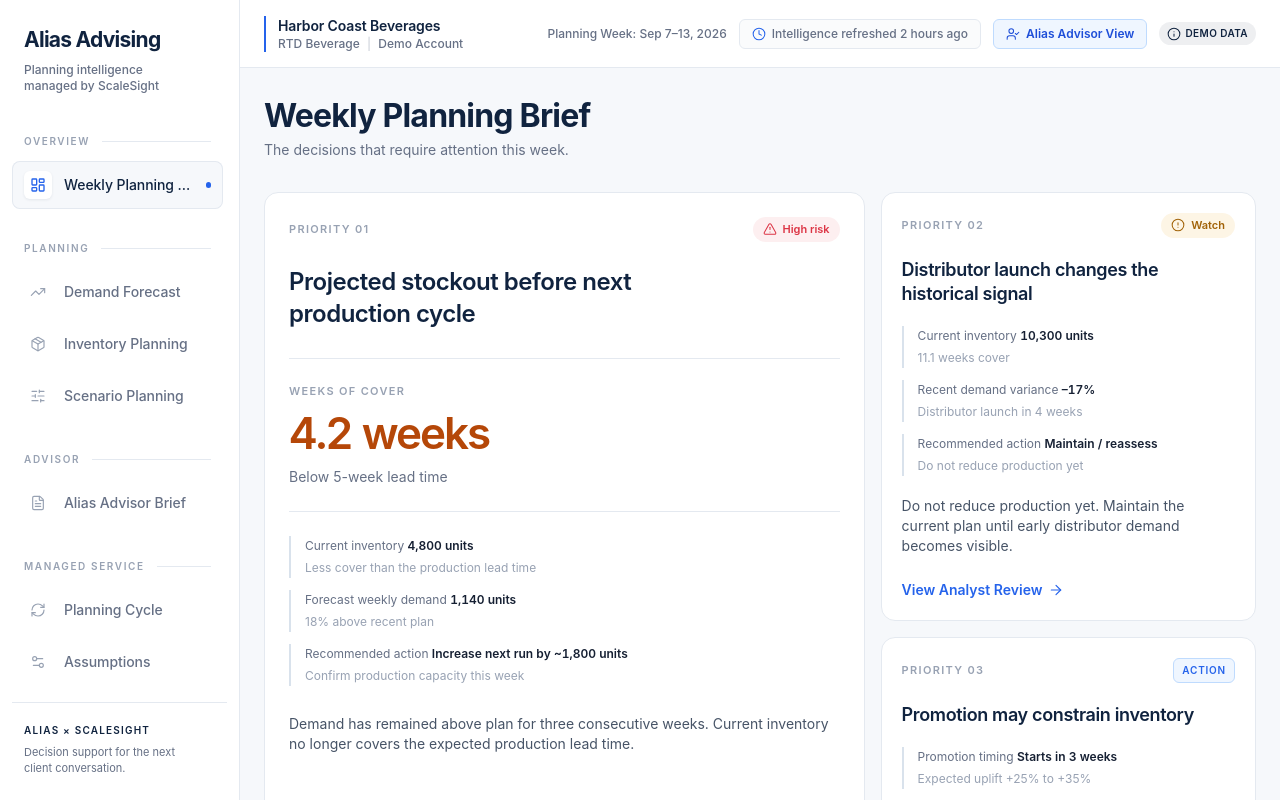
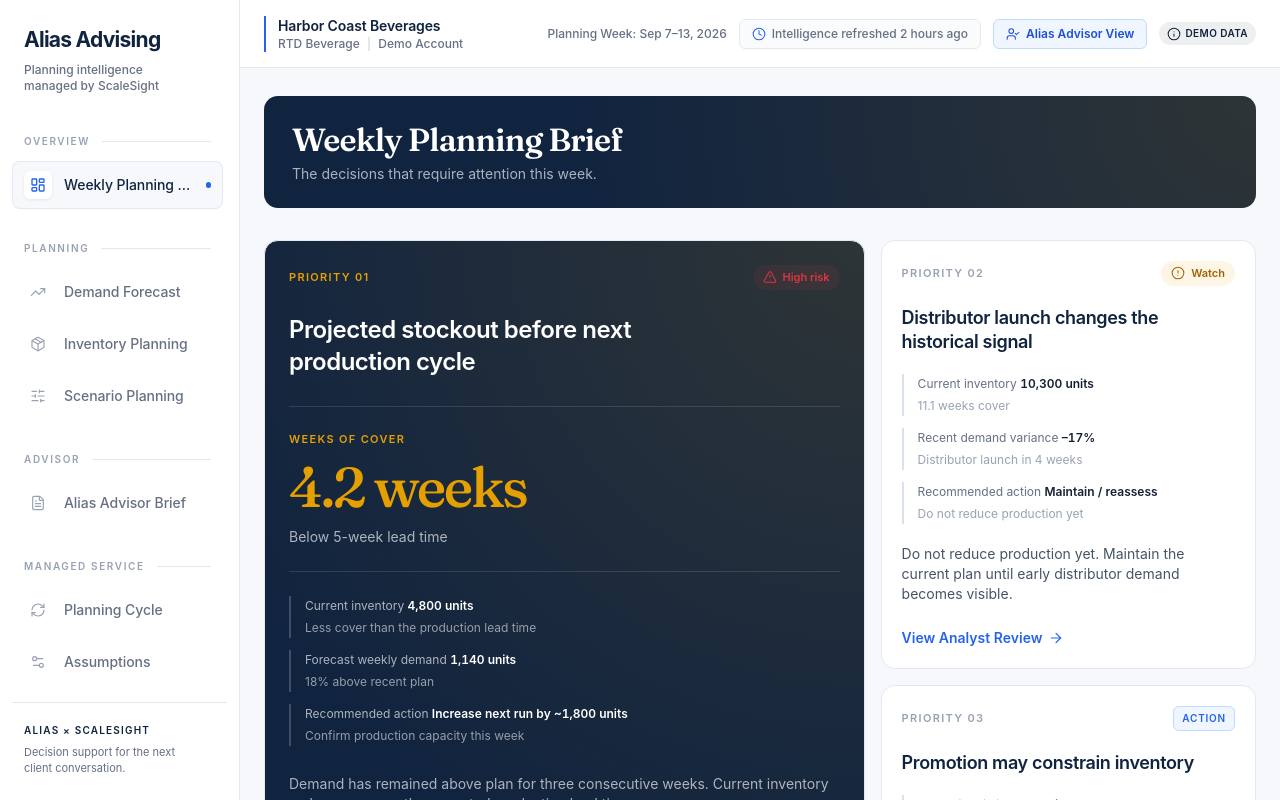
Before and after one commit to Mwahib001/Scalesight-Demo-Planning-Workspace, a Next.js app: page / in a window 1280 px wide. Shown: the top 800 px of the page. Built offline with nearby package versions, Linux system fonts and the light colour scheme.

Commit message:
changed to golden blue theme

```diff
--- a/app/globals.css
+++ b/app/globals.css
@@ -35,4 +35,6 @@ button { cursor: pointer; }
 .statement-list { display: grid; gap: var(--space-compact); }
 .statement-item { display: grid; grid-template-columns: 6px minmax(0, 1fr); gap: var(--space-tight); align-items: start; }
 .statement-marker { width: 6px; height: 6px; margin-top: 7px; border-radius: 9999px; background: #2563EB; }
+.font-display { font-family: var(--font-display), Georgia, serif; }
+.hero-band { background: #10233F radial-gradient(circle at top right, rgba(229,160,0,0.14), transparent 70%); }
 @media print { header, aside, .no-print { display: none !important; } main { padding: 0 !important; } }
--- a/components/workspace-page.tsx
+++ b/components/workspace-page.tsx
@@ -88,13 +88,18 @@ function PageTitle({
   subtitle: string;
   action?: React.ReactNode;
 }) {
+  const isAdvisorBrief = title === "Alias Advisor Brief";
   return (
-    <div className="mb-8 flex flex-col justify-between gap-4 sm:flex-row sm:items-end">
+    <div className={`mb-8 flex flex-col justify-between gap-4 sm:flex-row sm:items-end ${
+      isAdvisorBrief
+        ? "border-b-2 border-[#E5A000] pb-5"
+        : "hero-band rounded-[14px] px-5 py-6 sm:px-7"
+    }`}>
       <div>
-        <h1 className="text-[32px] font-bold leading-10 tracking-[-0.025em] text-[#10233F]">
+        <h1 className={`font-display text-[32px] font-semibold leading-10 tracking-[-0.025em] ${isAdvisorBrief ? "text-[#10233F]" : "text-white"}`}>
           {title}
         </h1>
-        <p className="mt-1 text-sm leading-5 text-[#667085]">{subtitle}</p>
+        <p className={`mt-1 text-sm leading-5 ${isAdvisorBrief ? "text-[#667085]" : "text-white/65"}`}>{subtitle}</p>
       </div>
       {action}
     </div>
@@ -405,14 +410,16 @@ function Weekly() {
 
       <div className="grid gap-4 xl:grid-cols-[1.6fr_1fr]">
         {(() => {
-          const renderCard = (card, index) => (
+          const renderCard = (card: (typeof cards)[number], index: number) => (
             <Card
-              className={`group flex h-full flex-col border-[#E4E9F0] bg-white shadow-none transition-all duration-200 hover:-translate-y-0.5 hover:border-[#CBD5E1] hover:shadow-[0_8px_20px_rgba(16,35,63,0.06)] ${
-                index === 0 ? "p-6" : "p-5"
+              className={`group flex h-full flex-col shadow-none transition-all duration-200 hover:-translate-y-0.5 ${
+                index === 0
+                  ? "hero-band border-[#10233F] p-6 text-white"
+                  : "border-[#E4E9F0] bg-white p-5 hover:border-[#CBD5E1] hover:shadow-[0_8px_20px_rgba(16,35,63,0.06)]"
               }`}
             >
               <div className="flex items-center justify-between gap-3">
-                <p className="text-[11px] font-semibold uppercase tracking-[0.12em] text-[#98A2B3]">
+                <p className={`text-[11px] font-semibold uppercase tracking-[0.12em] ${index === 0 ? "text-[#E5A000]" : "text-[#98A2B3]"}`}>
                   Priority {String(index + 1).padStart(2, "0")}
                 </p>
 
@@ -426,7 +433,7 @@ function Weekly() {
               </div>
 
               <h2
-                className={`max-w-[24rem] font-semibold tracking-[-0.02em] text-[#10233F] ${
+                className={`max-w-[24rem] font-semibold tracking-[-0.02em] ${index === 0 ? "text-white" : "text-[#10233F]"} ${
                   index === 0
                     ? "mt-6 text-2xl leading-8"
                     : "mt-5 text-lg leading-6"
@@ -437,18 +444,18 @@ function Weekly() {
 
               {index === 0 ? (
                 <>
-                  <div className="mt-7 border-y border-[#E4E9F0] py-6">
-                    <p className="text-[11px] font-semibold uppercase tracking-[0.12em] text-[#98A2B3]">
+                  <div className="mt-7 border-y border-white/12 py-6">
+                    <p className="text-[11px] font-semibold uppercase tracking-[0.12em] text-[#E5A000]">
                       Weeks of cover
                     </p>
-                    <p className="mt-3 text-[44px] font-semibold leading-none tracking-[-0.045em] tabular-nums text-[#B54708]">
+                    <p className="font-display mt-3 text-[56px] font-medium leading-none tracking-[-0.045em] tabular-nums text-[#E5A000]">
                       {
                         card.rows.find(
                           (row) => row[0] === "Weeks of cover",
                         )?.[1]
                       }
                     </p>
-                    <p className="mt-3 text-sm text-[#667085]">
+                    <p className="mt-3 text-sm text-white/65">
                       {
                         card.rows.find(
                           (row) => row[0] === "Weeks of cover",
@@ -463,15 +470,15 @@ function Weekly() {
                       .map((row) => (
                         <div
                           key={row[0]}
-                          className="border-l-2 border-[#D9E2EC] pl-3.5"
+                          className="border-l-2 border-white/20 pl-3.5"
                         >
-                          <p className="text-xs leading-5 text-[#667085]">
+                          <p className="text-xs leading-5 text-white/65">
                             {row[0]}{" "}
-                            <b className="tabular-nums font-semibold text-[#162033]">
+                            <b className="tabular-nums font-semibold text-white">
                               {row[1]}
                             </b>
                           </p>
-                          <p className="mt-0.5 text-xs leading-5 text-[#98A2B3]">
+                          <p className="mt-0.5 text-xs leading-5 text-white/55">
                             {row[2]}
                           </p>
                         </div>
@@ -500,19 +507,19 @@ function Weekly() {
               )}
 
               <p
-                className={`${index === 0 ? "mt-7" : "mt-5"} text-sm leading-5 text-[#475467]`}
+                className={`${index === 0 ? "mt-7 text-white/65" : "mt-5 text-[#475467]"} text-sm leading-5`}
               >
                 {card.note}
               </p>
 
-              <span className="mt-auto inline-flex items-center gap-1.5 pt-6 text-sm font-semibold text-[#2563EB] transition-colors group-hover:text-[#1D4ED8]">
+              <span className={`mt-auto inline-flex items-center gap-1.5 pt-6 text-sm font-semibold transition-colors ${index === 0 ? "border-t border-white/12 text-[#E5A000]" : "text-[#2563EB] group-hover:text-[#1D4ED8]"}`}>
                 {card.cta}
                 <ArrowRight size={16} strokeWidth={1.75} />
               </span>
             </Card>
           );
 
-          const linkFor = (card, index) => (
+          const linkFor = (card: (typeof cards)[number], index: number) => (
             <Link
               key={card.title}
               href={card.href}
@@ -696,8 +703,7 @@ function Forecast() {
           action={<SkuSelect />}
         />
 
-        <Card className="overflow-hidden border-[#E4E9F0] bg-white p-0 shadow-none">
-          <div className="grid gap-0 sm:grid-cols-2 xl:grid-cols-5">
+        <div className="grid gap-4 sm:grid-cols-2 xl:grid-cols-[1.35fr_repeat(4,1fr)]">
             {[
               [
                 "Next 4 Weeks",
@@ -713,33 +719,26 @@ function Forecast() {
               ["Upside Scenario", "+27.5%", "not a promise"],
               ["Confidence", "Moderate", "analyst-reviewed"],
             ].map(([label, value, detail], i) => (
-              <div
+              <Card
                 key={label}
-                className={`relative px-5 py-5 ${
-                  i > 0
-                    ? "border-t border-[#E4E9F0] sm:border-t-0 sm:border-l"
-                    : ""
+                className={`relative p-5 shadow-none ${
+                  i === 0
+                    ? "hero-band border-[#10233F] sm:row-span-2 xl:row-auto"
+                    : "border-[#E4E9F0] bg-white"
                 }`}
               >
-                {i === 2 && (
-                  <span
-                    aria-hidden
-                    className="absolute inset-y-5 left-0 hidden w-0.5 rounded-full bg-[#2563EB] sm:block"
-                  />
-                )}
-
-                <p className="text-[10px] font-semibold uppercase tracking-[0.14em] text-[#98A2B3]">
+                <p className={`text-[10px] font-semibold uppercase tracking-[0.14em] ${i === 0 ? "text-[#E5A000]" : "text-[#98A2B3]"}`}>
                   {label}
                 </p>
-                <p className="mt-3 text-xl font-semibold tracking-[-0.025em] text-[#10233F]">
+                <p className={`${i === 0 ? "font-display text-[52px] font-medium leading-none text-[#E5A000]" : "text-xl font-semibold text-[#10233F]"} mt-3 tracking-[-0.025em]`}>
                   {value}
                 </p>
-                <p className="mt-1 text-xs text-[#667085]">{detail}</p>
-              </div>
+                <p className={`mt-1 text-xs ${i === 0 ? "text-white/65" : "text-[#667085]"}`}>{detail}</p>
+              </Card>
             ))}
-          </div>
-        </Card>
-
+        </div>
+
+        <div className="grid gap-6 xl:grid-cols-[1.6fr_1fr]">
         <Card className="overflow-hidden border-[#E4E9F0] bg-white p-0 shadow-none">
           <div className="flex items-center justify-between border-b border-[#E4E9F0] px-5 py-4">
             <div>
@@ -762,7 +761,7 @@ function Forecast() {
         </Card>
 
         <Card className="border-[#E4E9F0] bg-white p-5 shadow-none">
-          <div className="grid gap-6 lg:grid-cols-[1.05fr_0.95fr] lg:gap-10">
+          <div className="grid gap-6 xl:grid-cols-1">
             <div>
               <p className="text-[10px] font-semibold uppercase tracking-[0.14em] text-[#98A2B3]">
                 Advisor interpretation
@@ -792,6 +791,7 @@ function Forecast() {
             </div>
           </div>
         </Card>
+        </div>
 
         <div className="border-t border-[#E4E9F0] pt-5">
           <div className="flex flex-wrap gap-2">
@@ -939,13 +939,13 @@ function Inventory() {
             aria-label="Close drawer"
             className="absolute inset-0 bg-[#10233F]/[.24]"
           />
-          <aside className="absolute right-0 top-0 h-full w-full max-w-[400px] overflow-auto bg-white p-6 shadow-[-4px_0_24px_rgba(16,35,63,0.12)]">
-            <div className="flex items-start justify-between">
+          <aside className="absolute right-0 top-0 h-full w-full max-w-[400px] overflow-auto bg-white shadow-[-4px_0_24px_rgba(16,35,63,0.12)]">
+            <div className="hero-band flex items-start justify-between px-6 py-5">
               <div>
-                <p className="text-xs font-medium text-[#667085]">
+                <p className="text-xs font-medium text-white/65">
                   Inventory Detail
                 </p>
-                <h2 className="mt-1 text-xl font-bold text-[#10233F]">
+                <h2 className="font-display mt-1 text-xl font-semibold text-white">
                   {selected.name}
                 </h2>
               </div>
@@ -953,11 +953,16 @@ function Inventory() {
                 variant="icon"
                 aria-label="Close inventory detail"
                 onClick={() => setOpen(false)}
+                className="border border-[#E5A000]/40 bg-transparent text-[#E5A000] hover:bg-white/10"
               >
                 <X size={16} strokeWidth={1.75} />
               </Button>
             </div>
-            <dl className="mt-6 divide-y divide-[#E4E9F0] text-sm tabular-nums">
+            <div className="mx-6 mt-5 border-l-2 border-[#E5A000] bg-[#FFF9E8] px-4 py-3">
+              <p className="text-[10px] font-semibold uppercase tracking-[0.12em] text-[#A16207]">Projected stockout</p>
+              <p className="mt-1 font-semibold text-[#10233F]">Oct 14, 2026</p>
+            </div>
+            <dl className="mx-6 mt-5 divide-y divide-[#E4E9F0] text-sm tabular-nums">
               {facts.map(([label, value]) => (
                 <div
                   className="flex items-center justify-between gap-4 py-3"
@@ -972,10 +977,10 @@ function Inventory() {
                 </div>
               ))}
             </dl>
-            <div className="space-section">
+            <div className="mx-6 space-section">
               <InventoryProjection sku={selected} />
             </div>
-            <div className="mt-4 border-t border-[#E4E9F0] pt-4">
+            <div className="mx-6 mt-4 border-t border-[#E4E9F0] pb-6 pt-4">
               <p className="text-sm font-semibold text-[#10233F]">
                 Projected safety-stock breach: Oct 5, 2026
               </p>
@@ -1213,8 +1218,8 @@ function Scenario() {
         </Card>
 
         <div className="min-w-0 space-y-5">
-          <Card className="overflow-hidden border-[#E4E9F0] bg-white p-0 shadow-none">
-            <div className="border-b border-[#E4E9F0] px-5 py-4">
+          <div>
+            <div className="mb-4">
               <p className="text-[10px] font-semibold uppercase tracking-[0.14em] text-[#98A2B3]">
                 Scenario output
               </p>
@@ -1224,7 +1229,7 @@ function Scenario() {
               </p>
             </div>
 
-            <div className="grid gap-0 sm:grid-cols-2 xl:grid-cols-5">
+            <div className="grid gap-4 sm:grid-cols-2 xl:grid-cols-[1.35fr_repeat(4,1fr)]">
               {[
                 [
                   "Current Stockout",
@@ -1255,16 +1260,16 @@ function Scenario() {
                   false,
                   false,
                 ],
-              ].map(([label, value, detail, primary, danger], i) => (
-                <div
-                  className={`relative p-5 ${
-                    i > 0
-                      ? "border-t border-[#E4E9F0] sm:border-t-0 sm:border-l"
-                      : ""
+              ].map(([label, value, detail, primary, danger]) => (
+                <Card
+                  className={`relative p-5 shadow-none ${
+                    label === "Scenario Stockout"
+                      ? "hero-band border-[#10233F] sm:row-span-2 xl:row-auto"
+                      : "border-[#E4E9F0] bg-white"
                   }`}
                   key={String(label)}
                 >
-                  {Boolean(primary) && (
+                  {Boolean(primary) && label !== "Scenario Stockout" && (
                     <span
                       aria-hidden
                       className={`absolute inset-y-5 left-0 hidden w-0.5 rounded-full sm:block ${
@@ -1273,7 +1278,13 @@ function Scenario() {
                     />
                   )}
 
-                  {label === "Safety Coverage" ? (
+                  {label === "Scenario Stockout" ? (
+                    <>
+                      <p className="text-[10px] font-semibold uppercase tracking-[0.12em] text-[#E5A000]">{label}</p>
+                      <p className="font-display mt-3 text-[52px] font-medium leading-none tracking-[-0.04em] text-[#E5A000]">{value}</p>
+                      <p className="mt-3 border-t border-white/12 pt-3 text-xs text-white/65">{detail}</p>
+                    </>
+                  ) : label === "Safety Coverage" ? (
                     <>
                       <p className="text-[10px] font-semibold uppercase tracking-[0.12em] text-[#98A2B3]">
                         {label}
@@ -1296,10 +1307,10 @@ function Scenario() {
                       danger={Boolean(danger)}
                     />
                   )}
-                </div>
+                </Card>
               ))}
             </div>
-          </Card>
+          </div>
 
           <Card className="relative overflow-hidden border-[#E4E9F0] bg-white p-5 shadow-none">
             <span
@@ -1754,7 +1765,7 @@ function Managed() {
         <div className="relative grid gap-3 xl:grid-cols-5">
           <div
             aria-hidden
-            className="absolute left-[10%] right-[10%] top-[29px] hidden h-px bg-gradient-to-r from-[#BFDBFE] via-[#2563EB] to-[#BFDBFE] xl:block"
+            className="absolute left-[10%] right-[10%] top-[29px] hidden h-1 rounded-full bg-[#10233F] xl:block"
           />
 
           {flow.map(([title, body, result], i) => (
@@ -1766,11 +1777,7 @@ function Managed() {
             >
               <div className="flex items-start justify-between gap-3">
                 <span
-                  className={`relative z-10 inline-flex h-9 w-9 items-center justify-center rounded-full text-xs font-semibold ring-4 ring-white ${
-                    i === flow.length - 1
-                      ? "bg-[#2563EB] text-white"
-                      : "bg-[#EFF6FF] text-[#2563EB]"
-                  }`}
+                  className="relative z-10 inline-flex h-9 w-9 items-center justify-center rounded-full bg-[#10233F] text-xs font-semibold text-[#E5A000] ring-4 ring-white"
                 >
                   0{i + 1}
                 </span>
@@ -2001,26 +2008,26 @@ function Assumptions() {
               </span>
             </div>
 
-            <div className="relative bg-[#F8FBFF] p-5 sm:p-6">
+            <div className="hero-band relative p-5 sm:p-6">
               <span
                 aria-hidden
-                className="absolute inset-y-0 left-0 w-1 bg-[#2563EB]"
+                className="absolute inset-y-0 left-0 w-1 bg-[#E5A000]"
               />
 
               <div className="flex items-center gap-3 pl-2">
-                <span className="h-2 w-2 rounded-full bg-[#2563EB]" />
-                <p className="text-[10px] font-semibold uppercase tracking-[0.14em] text-[#1D4ED8]">
+                <span className="h-2 w-2 rounded-full bg-[#E5A000]" />
+                <p className="text-[10px] font-semibold uppercase tracking-[0.14em] text-[#E5A000]">
                   With Distributor Launch
                 </p>
               </div>
 
-              <p className="mt-5 max-w-xl pl-2 text-[15px] font-medium leading-7 text-[#10233F]">
+              <p className="mt-5 max-w-xl pl-2 text-[15px] font-medium leading-7 text-white">
                 Maintain the production plan until early launch demand becomes
                 visible, then reassess. The business event materially changes
                 the recommendation.
               </p>
 
-              <div className="mt-6 ml-2 h-1 w-16 rounded-full bg-[#2563EB]" />
+              <div className="mt-6 ml-2 h-1 w-16 rounded-full bg-[#E5A000]" />
             </div>
           </div>
 
```
Also changed, not shown: app/layout.tsx (+8 -1 lines).
